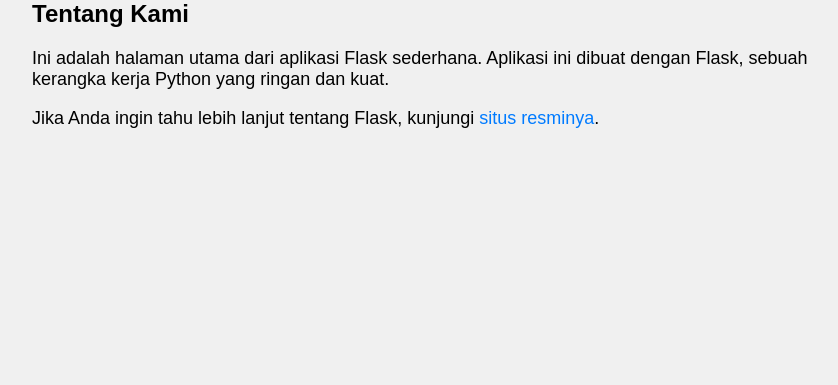
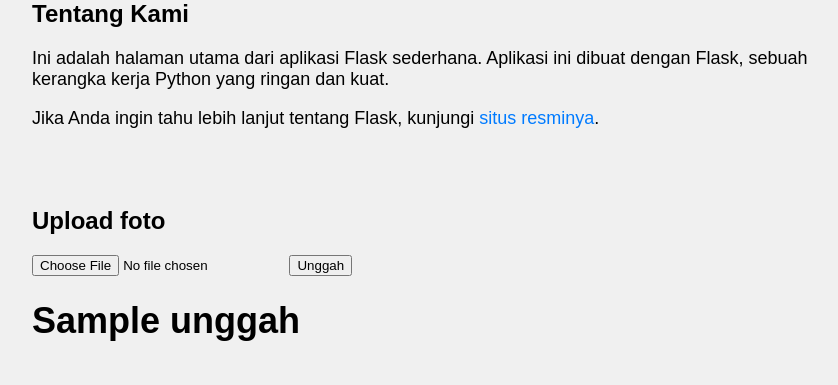
Before and after one commit to miannetopokki/Algeo02-22129, a Flask app: template src/templates/main.html in a window 1280 px wide. Shown: the part 218-603 px from the top of the page, without its empty margins (208-1046 px from the left). Run offline with Flask 3, Linux system fonts and the light colour scheme; the template is opened without the code that fills it: most values are stand-ins (such as "Sample title", 1, 10 or a date in 2020).

Commit message:
testing upload function + directory stylecss

```diff
--- a/src/app.py
+++ b/src/app.py
@@ -1,5 +1,5 @@
-from flask import Flask, render_template
-
+from flask import Flask, render_template, request
+from tes import findnumber
 app = Flask(__name__)
 @app.route('/')
 def main():
@@ -9,7 +9,23 @@
 @app.route('/about')
 def about():
     message = "About!"
-    return render_template('about.html',message=message)
+    angka = findnumber(31233)
+    return render_template('about.html',message=message ,angka=angka)
+
+@app.route('/', methods=['GET', 'POST'])
+def upload_file():
+    if request.method == 'POST':
+        uploaded_file = request.files['file']
+        if uploaded_file:
+            file_path = f"uploads/{uploaded_file.filename}"
+            uploaded_file.save(file_path)
+            messageunggah = "Berhasil diunggah!"
+            return render_template('main.html',unggah=messageunggah)
+
+    return render_template('main.html')
+
+
+
 
 if __name__ == '__main__':
     app.run()
--- a/src/templates/about.html
+++ b/src/templates/about.html
@@ -8,6 +8,7 @@
 <body>
     <h1>About us</h1>
     <p>{{ message }}</p>
+    <p> {{ angka }}</p>
 </body>
 
 </html>
--- a/src/templates/main.html
+++ b/src/templates/main.html
@@ -2,48 +2,11 @@
 <html>
 
 <head>
-    <title>Halaman Utama</title>
-    <link rel="stylesheet" type="text/css" href="style.css">
-    <style>
-        body {
-            font-family: Arial, sans-serif;
-            background-color: #f0f0f0;
-            margin: 0;
-            padding: 0;
-        }
+    <title>Home</title>
 
-        header {
-            background-color: #333;
-            color: #fff;
-            text-align: center;
-            padding: 20px;
-        }
-
-        .container {
-            max-width: 800px;
-            margin: 0 auto;
-            padding: 20px;
-        }
-
-        h1 {
-            font-size: 36px;
-        }
-
-        p {
-            font-size: 18px;
-        }
-
-        a {
-            text-decoration: none;
-            color: #007bff;
-        }
-
-        a:hover {
-            text-decoration: underline;
-        }
-    </style>
+    <!-- Latest compiled and minified Bootstrap CSS -->
+    <link rel= "stylesheet" type= "text/css" href= "{{ url_for('static',filename='styles/style.css') }}">
 </head>
-
 <body>
     <header>
         <h1>TUBES ALJABAR LINIER DAN GEOMETRI</h1>
@@ -59,6 +22,17 @@
             {{ message }}
         </p>
     </div>
+    <div class="container">
+        <h2>Upload foto</h2>
+        <form method="POST" enctype="multipart/form-data">
+            <input type="file" name="file">
+            <input type="submit" value="Unggah">
+        </form>
+        <h1>{{ unggah }}</h1>
+    </div>
+
+    <!--BOOTSTRAP-->
+
 </body>
 
 </html>
```
Also changed, not shown: src/tes.py (added, +9 -0 lines), src/static/styles/style.css (renamed from src/templates/style.css), src/uploads/tesfoto.png (added).
